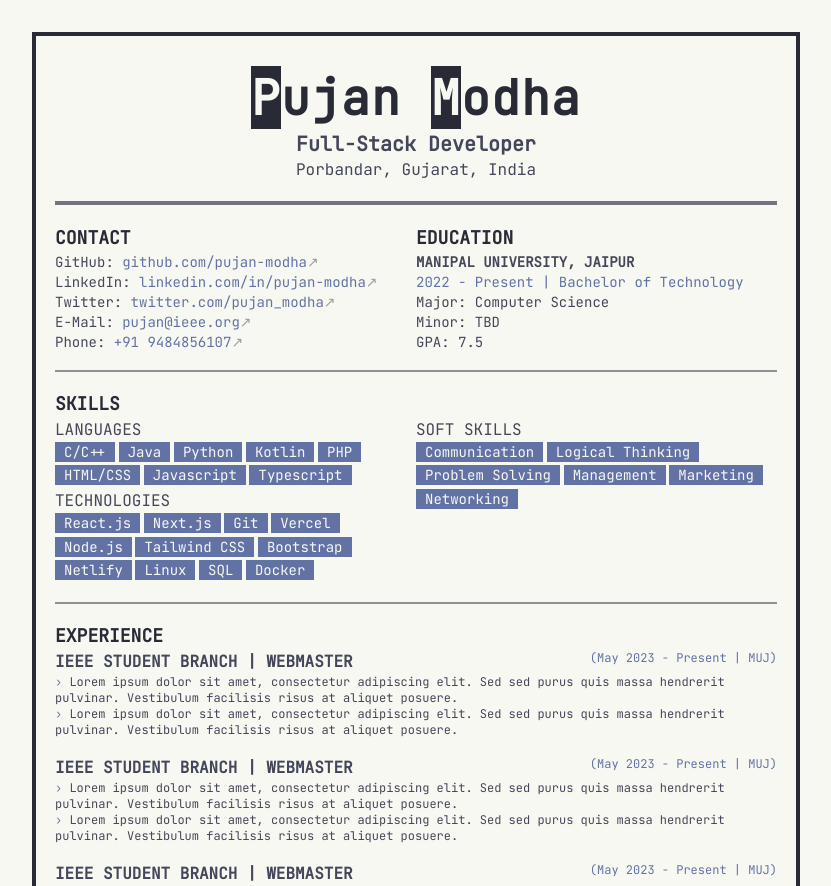
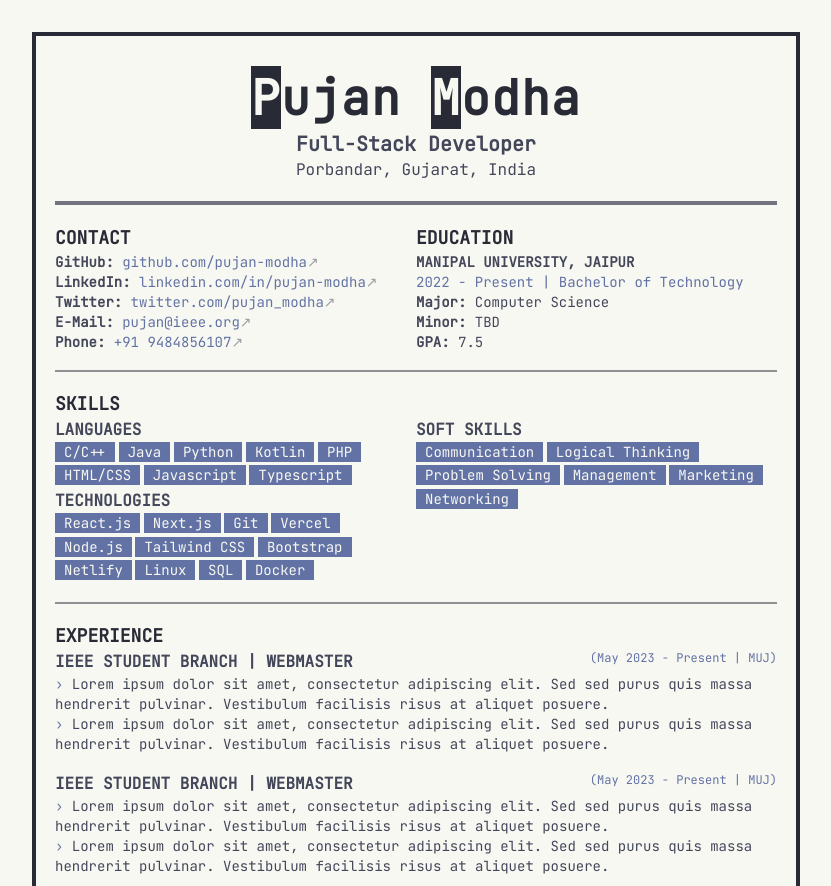
Before and after one commit to pujan-modha/web-resume, a React (Vite) app: page / in a window 1280 px wide. Shown: the top 886 px of the page, without its empty margins (224-1055 px from the left). Built offline with nearby package versions, Linux system fonts and the light colour scheme.

Commit message:
Fixed text weight for some devices

```diff
--- a/src/Resume.tsx
+++ b/src/Resume.tsx
@@ -7,7 +7,7 @@ function Resume() {
       <div className='mx-[2.5%] md:mx-auto print:w-auto'>
           <div className='text-foreground bg-background font-mono box-border max-w-3xl mx-auto my-[2.5%] border-4 border-foreground w-full'>
               <div className='text-center mx-auto align-middle mt-[5%]'>
-                  <h1 className='text-5xl font-bold md:tracking-wide'><span className='bg-foreground text-background'>P</span>ujan <span className='bg-foreground text-background'>M</span>odha</h1>
+                  <h1 className='text-5xl font-bold md:tracking-wide md:my-0 my-[2.5%]'><span className='bg-foreground text-background'>P</span>ujan <span className='bg-foreground text-background'>M</span>odha</h1>
                   <p className='mt-[1%] text-primary font-semibold text-xl'>Full-Stack Developer</p>
                   <p className='font-medium text-primary'>Porbandar, Gujarat, India</p>
                   <hr className='mx-auto border-2 border-opacity-75 border-primary my-[2.5%] w-[95%]'/>
@@ -16,27 +16,27 @@ function Resume() {
                   <section>
                       <div className='text-sm grid md:grid-cols-2'>
                           <div>
-                              <h2 className='text-lg font-semibold'>CONTACT</h2>
+                              <h2 className='text-lg text-foreground font-bold'>CONTACT</h2>
                               <ul>
-                                  <li><span className='font-medium text-primary'>GitHub: </span><a href="/" target="_noref"><span className='hover:text-primary text-secondary font-light'>github.com/pujan-modha<span className='text-primary opacity-50'>↗</span></span></a></li>
-                                  <li><span className='font-medium text-primary'>LinkedIn: </span><a href="/" target="_noref"><span className='hover:text-primary text-secondary font-light'>linkedin.com/in/pujan-modha<span className='text-primary opacity-50'>↗</span></span></a></li>
-                                  <li><span className='font-medium text-primary'>Twitter: </span><a href="/" target="_noref"><span className='hover:text-primary text-secondary font-light'>twitter.com/pujan_modha<span className='text-primary opacity-50'>↗</span></span></a></li>
-                                  <li><span className='font-medium text-primary'>E-Mail: </span><a href="mailto:pujan@ieee.org" target="_noref"><span className='hover:text-primary text-secondary font-light'>pujan@ieee.org<span className='text-primary opacity-50'>↗</span></span></a></li>
-                                  <li><span className='font-medium text-primary'>Phone: </span><a href="tel:+91 9484856107" target="_noref"><span className='hover:text-primary text-secondary font-light'>+91 9484856107<span className='text-primary opacity-50'>↗</span></span></a></li>
+                                  <li><span className='font-semibold text-primary'>GitHub: </span><a href="/" target="_noref"><span className='hover:text-primary text-secondary font-light'>github.com/pujan-modha<span className='text-primary opacity-50'>↗</span></span></a></li>
+                                  <li><span className='font-semibold text-primary'>LinkedIn: </span><a href="/" target="_noref"><span className='hover:text-primary text-secondary font-light'>linkedin.com/in/pujan-modha<span className='text-primary opacity-50'>↗</span></span></a></li>
+                                  <li><span className='font-semibold text-primary'>Twitter: </span><a href="/" target="_noref"><span className='hover:text-primary text-secondary font-light'>twitter.com/pujan_modha<span className='text-primary opacity-50'>↗</span></span></a></li>
+                                  <li><span className='font-semibold text-primary'>E-Mail: </span><a href="mailto:pujan@ieee.org" target="_noref"><span className='hover:text-primary text-secondary font-light'>pujan@ieee.org<span className='text-primary opacity-50'>↗</span></span></a></li>
+                                  <li><span className='font-semibold text-primary'>Phone: </span><a href="tel:+91 9484856107" target="_noref"><span className='hover:text-primary text-secondary font-light'>+91 9484856107<span className='text-primary opacity-50'>↗</span></span></a></li>
                               </ul>
                           </div>
                           <hr className='md:hidden mx-auto border border-opacity-50 border-foreground my-[2.5%] w-full'/>
                           <div>
-                              <h2 className='text-lg font-semibold'>EDUCATION</h2>
+                              <h2 className='text-lg text-foreground font-bold'>EDUCATION</h2>
                               <div>
                                   <p className='font-semibold text-primary'>MANIPAL UNIVERSITY, JAIPUR</p>
                                   <p className='text-secondary text-sm font-medium'>2022 - Present | Bachelor of Technology</p>
                               </div>
                               <div className='text-sm'>
                                   <ul>
-                                      <li><span className='font-medium text-primary'>Major: </span><span className='text-primary font-light'>Computer Science</span></li>
-                                      <li><span className='font-medium text-primary'>Minor: </span><span className='text-primary font-light'>TBD</span></li>
-                                      <li><span className='font-medium text-primary'>GPA: </span><span className='text-primary font-light'>7.5</span></li>
+                                      <li><span className='font-semibold text-primary'>Major: </span><span className='text-primary font-light'>Computer Science</span></li>
+                                      <li><span className='font-semibold text-primary'>Minor: </span><span className='text-primary font-light'>TBD</span></li>
+                                      <li><span className='font-semibold text-primary'>GPA: </span><span className='text-primary font-light'>7.5</span></li>
                                   </ul>
                               </div>
                           </div>
@@ -44,11 +44,11 @@ function Resume() {
                       <hr className='mx-auto border border-opacity-50 border-foreground my-[2.5%] w-full'/>
                   </section>
                   <section>
-                      <h2 className='text-lg font-semibold'>SKILLS</h2>
+                      <h2 className='text-lg text-foreground font-bold'>SKILLS</h2>
                       <div className='grid md:grid-cols-2'>
                           <div className='md:row-span-2 gap-y-[5%]'>
                               <div>
-                                  <p className='font-medium text-primary'>LANGUAGES</p>
+                                  <p className='font-semibold text-primary'>LANGUAGES</p>
                                   <div>
                                       <ul className='flex flex-wrap gap-[1%]'>
                                           <li className='text-sm bg-secondary text-background px-[2.5%] mb-[1%]'>C/C++</li>
@@ -63,7 +63,7 @@ function Resume() {
                                   </div>
                               </div>
                               <div>
-                                  <p className='font-medium text-primary'>TECHNOLOGIES</p>
+                                  <p className='font-semibold text-primary'>TECHNOLOGIES</p>
                                   <div>
                                       <ul className='flex flex-wrap gap-[1%]'>
                                           <li className='text-sm bg-secondary text-background px-[2.5%] mb-[1%]'>React.js</li>
@@ -82,7 +82,7 @@ function Resume() {
                               </div>
                           </div>
                           <div>
-                              <p className='font-medium text-primary'>SOFT SKILLS</p>
+                              <p className='font-semibold text-primary'>SOFT SKILLS</p>
                               <div>
                                   <ul className='flex flex-wrap gap-[1%]'>
                                       <li className='text-sm bg-secondary text-background px-[2.5%] mb-[1%]'>Communication</li>
@@ -98,7 +98,7 @@ function Resume() {
                       <hr className='mx-auto border border-opacity-50 border-foreground my-[2.5%] w-full'/>
                   </section>
                   <section>
-                      <h2 className='text-lg font-semibold'>EXPERIENCE</h2>
+                      <h2 className='text-lg text-foreground font-bold'>EXPERIENCE</h2>
                       <div className='mb-[2.5%]'>
                           <div className='grid md:grid-cols-2'>
                               <div>
@@ -108,7 +108,7 @@ function Resume() {
                                   <p className='text-secondary text-xs font-medium md:text-right'>(May 2023 - Present | MUJ)</p>
                               </div>
                           </div>
-                          <div className='text-xs text-primary'>
+                          <div className='text-sm text-primary'>
                               <ul>
                                   <li><span className='text-secondary'> › </span>Lorem ipsum dolor sit amet, consectetur adipiscing elit. Sed sed purus quis massa hendrerit pulvinar. Vestibulum facilisis risus at aliquet posuere.</li>
                                   <li><span className='text-secondary'> › </span>Lorem ipsum dolor sit amet, consectetur adipiscing elit. Sed sed purus quis massa hendrerit pulvinar. Vestibulum facilisis risus at aliquet posuere.</li>
@@ -124,7 +124,7 @@ function Resume() {
                                   <p className='text-secondary text-xs font-medium md:text-right'>(May 2023 - Present | MUJ)</p>
                               </div>
                           </div>
-                          <div className='text-xs text-primary'>
+                          <div className='text-sm text-primary'>
                               <ul>
                                   <li><span className='text-secondary'> › </span>Lorem ipsum dolor sit amet, consectetur adipiscing elit. Sed sed purus quis massa hendrerit pulvinar. Vestibulum facilisis risus at aliquet posuere.</li>
                                   <li><span className='text-secondary'> › </span>Lorem ipsum dolor sit amet, consectetur adipiscing elit. Sed sed purus quis massa hendrerit pulvinar. Vestibulum facilisis risus at aliquet posuere.</li>
@@ -140,7 +140,7 @@ function Resume() {
                                   <p className='text-secondary text-xs font-medium md:text-right'>(May 2023 - Present | MUJ)</p>
                               </div>
                           </div>
-                          <div className='text-xs text-primary'>
+                          <div className='text-sm text-primary'>
                               <ul>
                                   <li><span className='text-secondary'> › </span>Lorem ipsum dolor sit amet, consectetur adipiscing elit. Sed sed purus quis massa hendrerit pulvinar. Vestibulum facilisis risus at aliquet posuere.</li>
                                   <li><span className='text-secondary'> › </span>Lorem ipsum dolor sit amet, consectetur adipiscing elit. Sed sed purus quis massa hendrerit pulvinar. Vestibulum facilisis risus at aliquet posuere.</li>
@@ -150,7 +150,7 @@ function Resume() {
                       <hr className='mx-auto border border-opacity-50 border-foreground my-[2.5%] w-full'/>
                   </section>
                   <section className='h-min'>
-                      <h2 className='text-lg font-semibold'>PROJECTS</h2>
+                      <h2 className='text-lg text-foreground font-bold'>PROJECTS</h2>
                       <div className='mb-[2.5%]'>
                           <div className='grid md:grid-cols-2'>
                               <div>
@@ -160,7 +160,7 @@ function Resume() {
                                   <p className='text-secondary text-xs font-medium md:text-right'>(May 2023 - Present)</p>
                               </div>
                           </div>
-                          <div className='text-xs text-primary'>
+                          <div className='text-sm text-primary'>
                               <ul>
                                   <li><span className='text-secondary'> › </span>Lorem ipsum dolor sit amet, consectetur adipiscing elit. Sed sed purus quis massa hendrerit pulvinar. Vestibulum facilisis risus at aliquet posuere.</li>
                                   <li><span className='text-secondary'> › </span>Lorem ipsum dolor sit amet, consectetur adipiscing elit. Sed sed purus quis massa hendrerit pulvinar. Vestibulum facilisis risus at aliquet posuere.</li>
@@ -176,7 +176,7 @@ function Resume() {
                                   <p className='text-secondary text-xs font-medium md:text-right'>(May 2023 - Present)</p>
                               </div>
                           </div>
-                          <div className='text-xs text-primary'>
+                          <div className='text-sm text-primary'>
                               <ul>
                                   <li><span className='text-secondary'> › </span>Lorem ipsum dolor sit amet, consectetur adipiscing elit. Sed sed purus quis massa hendrerit pulvinar. Vestibulum facilisis risus at aliquet posuere.</li>
                                   <li><span className='text-secondary'> › </span>Lorem ipsum dolor sit amet, consectetur adipiscing elit. Sed sed purus quis massa hendrerit pulvinar. Vestibulum facilisis risus at aliquet posuere.</li>
@@ -188,7 +188,7 @@ function Resume() {
                   <section>
                       <div className='grid md:grid-cols-2'>
                           <div>
-                              <h2 className='text-lg font-semibold'>CERTIFICATIONS</h2>
+                              <h2 className='text-lg text-foreground font-bold'>CERTIFICATIONS</h2>
                               <div className='text-sm'>
                                   <ul>
                                       <li><span className='font-black text-secondary'> › </span><a href="/" target="_noref"><span className='hover:text-secondary text-primary font-light'>Course 1 - Coursera</span></a><span> </span><a href="/" target="_noref"><span className='hover:text-primary text-secondary font-light'>(Certificate<span className='text-primary opacity-50'>↗</span>)</span></a></li>
@@ -199,7 +199,7 @@ function Resume() {
                           </div>
                           <hr className='md:hidden mx-auto border border-opacity-50 border-foreground my-[2.5%] w-full'/>
                           <div>
-                              <h2 className='text-lg font-semibold'>ACHIEVEMENTS</h2>
+                              <h2 className='text-lg text-foreground font-bold'>ACHIEVEMENTS</h2>
                               <div className='text-sm'>
                                   <ul>
                                       <li><span className='font-black text-secondary'> › </span><a href="/" target="_noref"><span className='text-primary font-light'>Achievement - 1</span><span> </span><span className='hover:text-primary text-secondary font-light'>(Certificate<span className='text-primary opacity-50'>↗</span>)</span></a></li>
```
